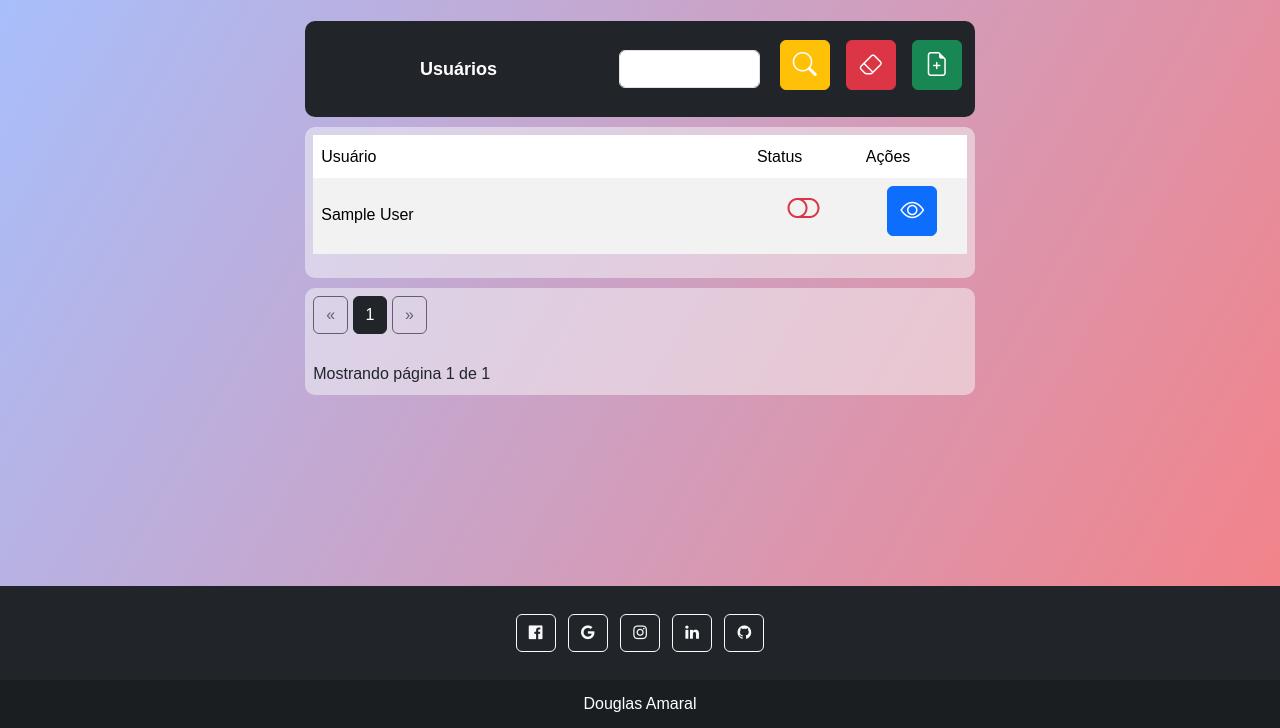
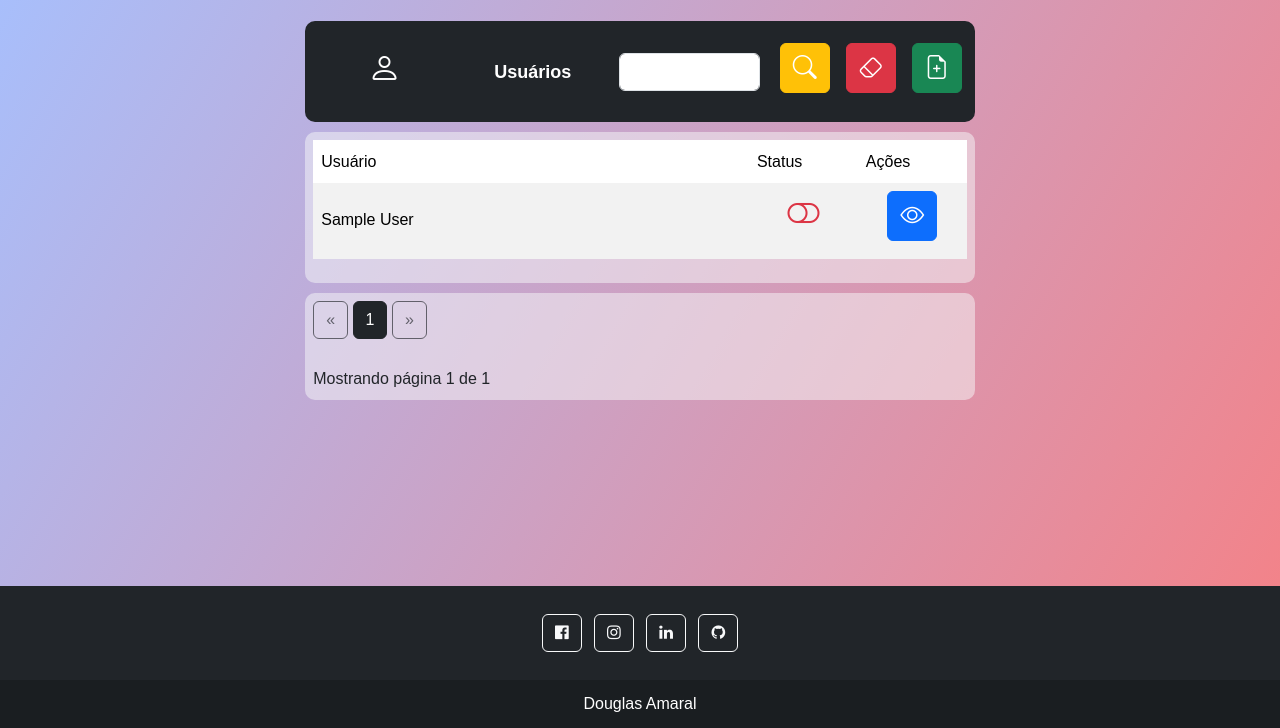
Before and after one commit to Douglaxz/passwordManager, a Flask app: page /usuario in a window 1280 px wide. Shown: the part 72-800 px from the top of the page. Run offline with Flask 2, Linux system fonts and the light colour scheme; tables that the repository leaves empty hold one stand-in row (values such as "Sample post"); parts of the project's set-up code (start-up, migrations or seed data) failed here and were passed over; some libraries are stand-ins or nearby versions.

Commit message:
Correções nos botões

```diff
--- a/static/app.css
+++ b/static/app.css
@@ -591,7 +591,7 @@ footer {
 }
 
 
-@media screen and (max-width: 400px) {
+@media screen and (max-width: 1040px){
     .boxformulario {
         margin: 10px auto;
         width: 100%; /* Valor da Largura */
--- a/templates/template.html
+++ b/templates/template.html
@@ -23,10 +23,14 @@
     <div class="pos-f-t">
     <div class="collapse" id="navbarToggleExternalContent">
       <div class="bg-dark p-4">
-        <button type="button" class="btn btn-dark btn-lg" onclick="window.location.href = '/'">home</button>
-        <button type="button" class="btn btn-dark btn-lg" onclick="window.location.href = '/usuario'">usuarios</button>
-        <button type="button" class="btn btn-dark btn-lg" onclick="window.location.href = '/tipousuario'">tipo usuarios</button>
-        <button type="button" class="btn btn-dark btn-lg"  onclick="window.location.href = '/logout'">logout</button>
+        <button type="button" class="btn btn-outline-light btn-lg bi bi-house" onclick="window.location.href = '/'"> Home</button>
+        <button type="button" class="btn btn-outline-light btn-lg bi bi-person" onclick="window.location.href = '/usuario'"> Usuários</button>
+        <button type="button" class="btn btn-outline-light btn-lg bi-card-list" onclick="window.location.href = '/tipousuario'">Tipos Senhas</button>
+        <button type="button" class="btn btn-outline-light btn-lg bi bi-people" onclick="window.location.href = '/tipousuario'">Tipos Usuário</button>
+        <button type="button" class="btn btn-outline-light btn-lg bi bi-box-arrow-right" onclick="window.location.href = '/logout'"> Logout</button>
+
+
+
       </div>
     </div>
     <nav class="navbar navbar-dark bg-dark">
@@ -60,19 +64,16 @@
     <!-- Section: Social media -->
     <section class="mb-4">
       <!-- Facebook -->
-      <a class="btn btn-outline-light btn-floating m-1" href="#!" role="button"><i class="fa fa-facebook-official"></i></a>
-
-      <!-- Google -->
-      <a class="btn btn-outline-light btn-floating m-1" href="#!" role="button"><i class="fa fa-google"></i></a>
+      <a class="btn btn-outline-light btn-floating m-1" target="_blank" href="https://www.facebook.com/douglas.amaral2306" role="button"><i class="fa fa-facebook-official" data-toggle="tooltip" data-placement="right" title="Facebook"></i></a>
 
       <!-- Instagram -->
-      <a class="btn btn-outline-light btn-floating m-1" href="#!" role="button"><i class="fa fa-instagram"></i></a>
+      <a class="btn btn-outline-light btn-floating m-1" target="_blank" href="https://www.instagram.com/douglaxz/" role="button"><i class="fa fa-instagram"></i></a>
 
       <!-- Linkedin -->
-      <a class="btn btn-outline-light btn-floating m-1" href="#!" role="button"><i class="fa fa-linkedin"></i></a>
+      <a class="btn btn-outline-light btn-floating m-1" target="_blank" href="https://www.linkedin.com/in/douglas-amaral-8a517227/" role="button"><i class="fa fa-linkedin"></i></a>
 
       <!-- Github -->
-      <a class="btn btn-outline-light btn-floating m-1" href="#!" role="button"><i class="fa fa-github"></i></a>
+      <a class="btn btn-outline-light btn-floating m-1" target="_blank" href="https://github.com/Douglaxz" role="button"><i class="fa fa-github"></i></a>
     </section>
     <!-- Section: Social media -->
   </div>
--- a/templates/tipousuarios.html
+++ b/templates/tipousuarios.html
@@ -4,6 +4,7 @@
 <br>
 <form method="post" action="{{ url_for('tipousuarioPesquisa') }}" enctype="multipart/form-data" id="formulario">
   <div class="boxtitulocombusca bg-dark align-items-center">
+    <div class="p-2 bd-highlight col-lg text-center text-white font-weight-bold "><i class="bi bi-people" style="font-size:2rem; color:white;" data-toggle="tooltip" data-placement="right" title="Tipos de Usuários"></i></div>
     <div class="p-2 bd-highlight col-lg text-left text-white font-weight-bold ">{{ titulo }}</div>
     <div class="container w-25 input-group">{{form.pesquisa(class="form-control")}}</div>
     <div class="p-2"><a class="btn btn-warning" href="#" onclick="myFunction()"><i class="bi bi-search" style="font-size:1.5rem; color:white;"></i></a></div>
@@ -12,7 +13,8 @@
   </div>
   <!-- barra de navegação para mobile -->
   <div class="bg-dark align-items-center boxtitulocombusca_responsivo">
-    <div class="p-2 bd-highlight col-lg text-left text-white font-weight-bold ">{{ titulo }}</div>
+
+    <div class="p-2 bd-highlight col-lg text-left text-white font-weight-bold "><i class="bi bi-people" style="font-size:2rem; color:white;" data-toggle="tooltip" data-placement="right" title="Tipos de Usuários"></i> {{ titulo }}</div>
     <div class="container input-group">{{form.pesquisa(class="form-control")}}</div>
     <div class="p-2 align-items-center"><a class="btn btn-warning" href="#" onclick="myFunction()"><i class="bi bi-search" style="font-size:1.5rem; color:white;"></i></a>
     <a class="btn btn-danger" href="{{url_for('tipousuario')}}"><i class="bi bi-eraser" style="font-size:1.5rem; color:white;"></i></a>
--- a/templates/usuarios.html
+++ b/templates/usuarios.html
@@ -4,6 +4,7 @@
 <br>
 <form method="post" action="{{ url_for('usuarioPesquisa') }}" enctype="multipart/form-data" id="formulario">
   <div class="boxtitulocombusca bg-dark align-items-center">
+    <div class="p-2 bd-highlight col-lg text-center text-white font-weight-bold "><i class="bi bi-person" style="font-size:2rem; color:white;" data-toggle="tooltip" data-placement="right" title="Usuários"></i></div>
     <div class="p-2 bd-highlight col-lg text-left text-white font-weight-bold ">{{ titulo }}</div>
     <div class="container w-25 input-group">{{form.pesquisa(class="form-control")}}</div>
     <div class="p-2"><a class="btn btn-warning" href="#" onclick="myFunction()"><i class="bi bi-search" style="font-size:1.5rem; color:white;"></i></a></div>
@@ -12,7 +13,10 @@
   </div>
   <!-- barra de navegação para mobile -->
   <div class="bg-dark align-items-center boxtitulocombusca_responsivo">
-    <div class="p-2 bd-highlight col-lg text-left text-white font-weight-bold ">{{ titulo }}</div>
+    <div class="p-2 bd-highlight col-lg text-left text-white font-weight-bold ">
+      <i class="bi bi-person" style="font-size:2rem; color:white;" data-toggle="tooltip" data-placement="right" title="Usuários"></i>&nbsp;
+      {{ titulo }}
+    </div>
     <div class="container input-group">{{form.pesquisa(class="form-control")}}</div>
     <div class="p-2 align-items-center"><a class="btn btn-warning" href="#" onclick="myFunction()"><i class="bi bi-search" style="font-size:1.5rem; color:white;"></i></a>
     <a class="btn btn-danger" href="{{url_for('usuario')}}"><i class="bi bi-eraser" style="font-size:1.5rem; color:white;"></i></a>
```
